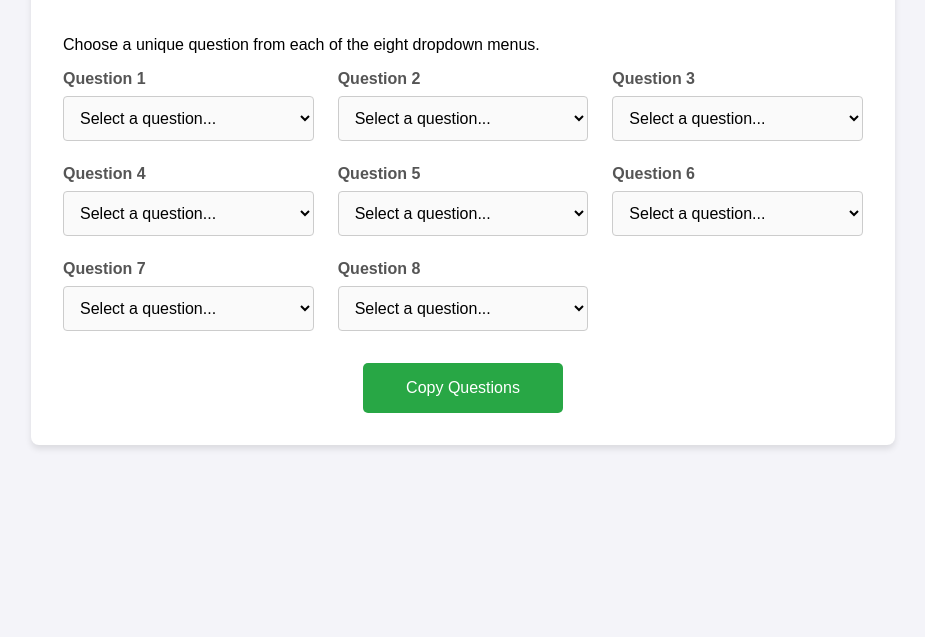
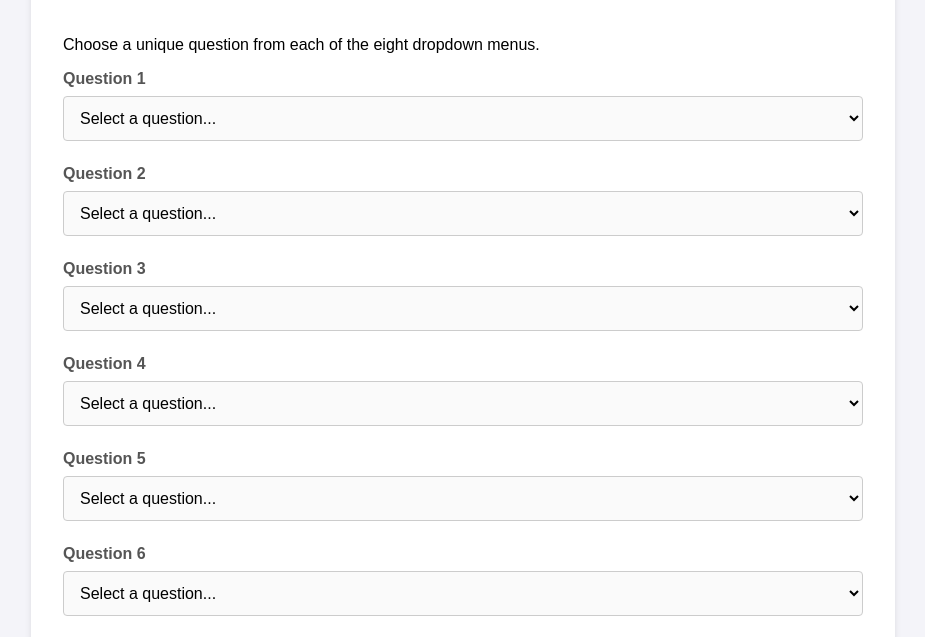
Before and after one commit to alexandroskilias/Music-catalogue, a plain HTML site: page Interviews/Interviews.html in a window 1280 px wide. Shown: the part 134-771 px from the top of the page, without its empty margins (177-1102 px from the left). Drawn offline with Linux system fonts and the light colour scheme.

Commit message:
Verical comboboxes

```diff
--- a/Interviews/Interviews.html
+++ b/Interviews/Interviews.html
@@ -24,9 +24,9 @@
             margin-bottom: 1.5em;
         }
         .combobox-group {
-            display: grid;
-            grid-template-columns: repeat(auto-fit, minmax(250px, 1fr));
-            gap: 1.5em;
+            display: flex;
+            flex-direction: column; /* Changed to a vertical stack */
+            gap: 1.5em; /* Maintained gap between items */
         }
         .combobox-item {
             display: flex;
```
